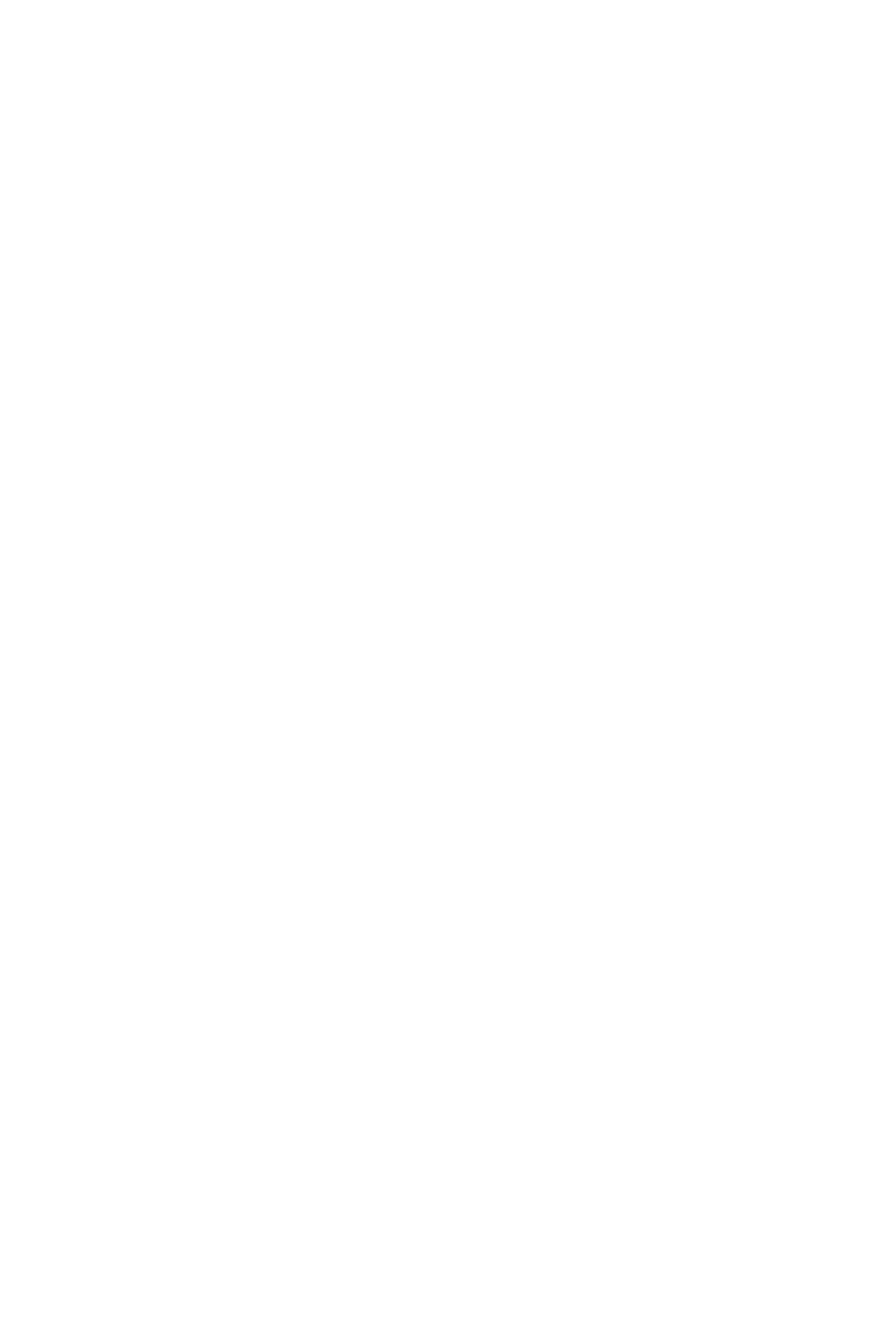
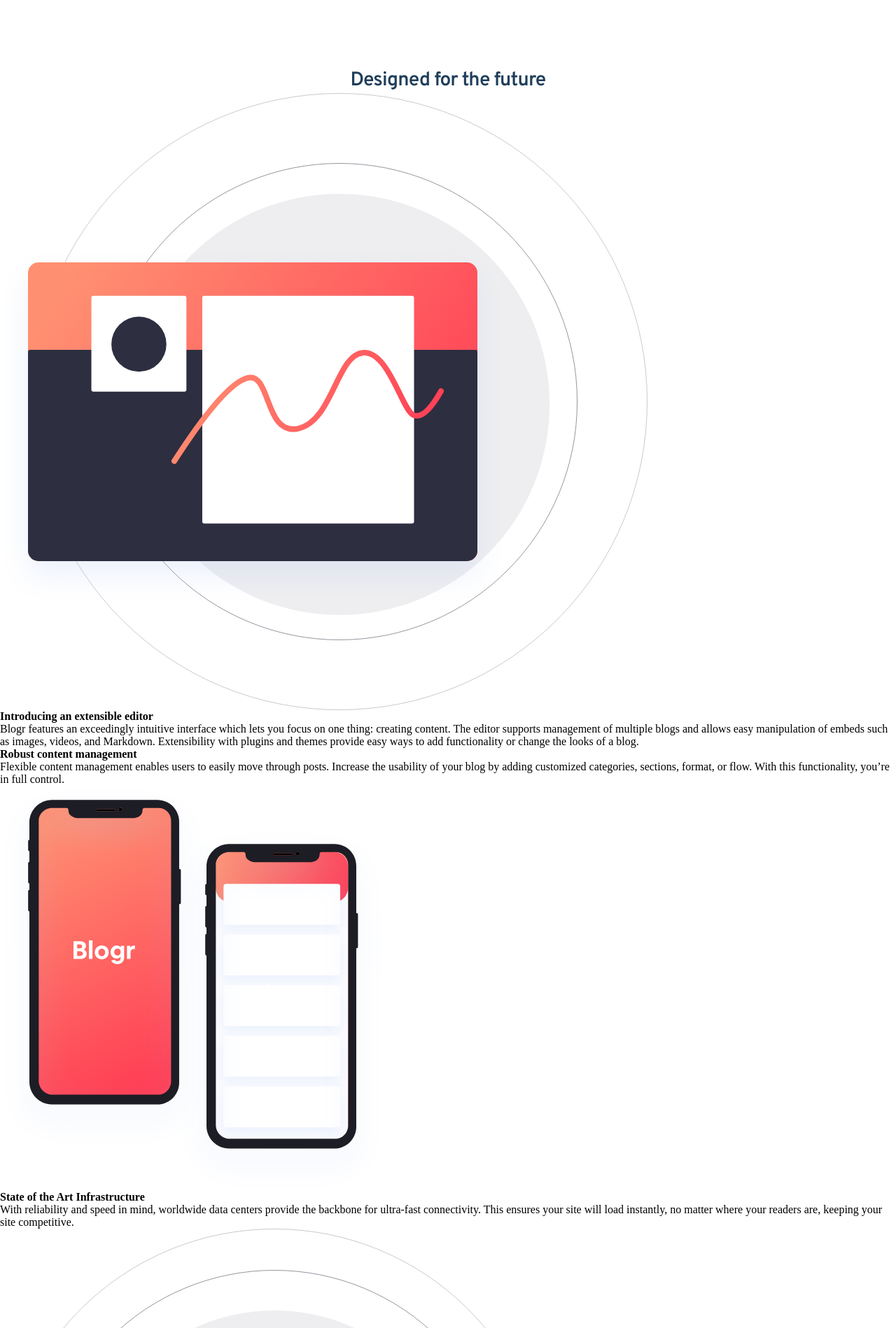
Before and after one commit to vanderms/blogr-landing-page, a Next.js app: page / in a window 1280 px wide. Shown: the part 602-2500 px from the top of the page at 70% size. Before the commit the page ends 800 px from the top, so only its background shows below. Built offline with nearby package versions, Linux system fonts and the light colour scheme.

Commit message:
create html structure for section product

```diff
--- /dev/null
+++ b/components/section-product/section-product.tsx
@@ -0,0 +1,68 @@
+export default function SectionProduct() {
+  return (
+    <section className="nv-section-product" aria-labelledby="section-product-title">
+      <h2 id="section-product-title">Designed for the future</h2>
+      <picture className="picture-editor">
+        <source media="(min-width: 1120px)" srcSet="/images/illustration-editor-desktop.svg" />
+        <img src="/images/illustration-editor-mobile.svg" alt="" className="image-editor" />
+      </picture>
+
+      <article className="article-editor">
+        <h3 className="title">Introducing an extensible editor</h3>
+        <p className="text">
+          Blogr features an exceedingly intuitive interface which lets you focus on one thing:
+          creating content. The editor supports management of multiple blogs and allows easy
+          manipulation of embeds such as images, videos, and Markdown. Extensibility with
+          plugins and themes provide easy ways to add functionality or change the looks of a
+          blog.
+        </p>
+      </article>
+
+      <article className="article-content-management">
+        <h3 className="title">Robust content management</h3>
+        <p className="text">
+          Flexible content management enables users to easily move through posts. Increase the
+          usability of your blog by adding customized categories, sections, format, or flow.
+          With this functionality, you’re in full control.
+        </p>
+      </article>
+
+      <div className="image-phones-container">
+        <img src="/images/illustration-phones.svg" alt="" className="image-phones" />
+      </div>
+
+      <article className="article-infrastructure">
+        <h3 className="title">State of the Art Infrastructure</h3>
+        <p className="text">
+          With reliability and speed in mind, worldwide data centers provide the backbone for
+          ultra-fast connectivity. This ensures your site will load instantly, no matter where
+          your readers are, keeping your site competitive.
+        </p>
+      </article>
+
+      <picture className="picture-laptop">
+        <source media="(min-width: 1120px)" srcSet="/images/illustration-laptop-desktop.svg" />
+        <img src="/images/illustration-laptop-mobile.svg" alt="" className="image-laptop" />
+      </picture>
+
+      <article className="article-open-source">
+        <h3 className="title">Free, open, simple</h3>
+        <p className="text">
+          Blogr is a free and open source application backed by a large community of helpful
+          developers. It supports features such as code syntax highlighting, RSS feeds, social
+          media integration, third-party commenting tools, and works seamlessly with Google
+          Analytics. The architecture is clean and is relatively easy to learn.
+        </p>
+      </article>
+
+      <article className="article-tooling">
+        <h3 className="title">Powerful tooling</h3>
+        <p className="text">
+          Batteries included. We built a simple and straightforward CLI tool that makes
+          customization and deployment a breeze, but capable of producing even the most
+          complicated sites.
+        </p>
+      </article>
+    </section>
+  );
+}
--- a/pages/index.tsx
+++ b/pages/index.tsx
@@ -2,6 +2,7 @@
 import Head from 'next/head';
 import Navbar from '../components/navbar/navbar';
 import SectionHero from '../components/section-hero/section-hero';
+import SectionProduct from '../components/section-product/section-product';
 
 const Home: NextPage = () => {
   return (
@@ -18,6 +19,7 @@
      <Navbar/>
      <main>
      <SectionHero/>
+    <SectionProduct/>
      </main>
 
     </>
--- a/styles/_section-hero.scss
+++ b/styles/_section-hero.scss
@@ -6,9 +6,11 @@
   flex-direction: column;
   align-items: center;
   padding-top: 108px;
+  height: 512px;
 
   @include media(laptop) {
     padding-top: 119px;
+    height: 493px;
   }
 
   .bg-picture {
--- /dev/null
+++ b/styles/_section-product.scss
@@ -0,0 +1,17 @@
+@use './mixins' as *;
+
+.nv-section-product {
+  padding: 100px 0;
+  display: grid;
+  grid-template-columns: auto;
+
+  #section-product-title {
+    font-family: $overpass;
+    font-weight: 600;
+    font-size: 28px;
+    line-height: 35px;
+    text-align: center;
+    letter-spacing: -0.84px;
+    color: #1f3e5a;
+  }
+}
--- a/styles/index.scss
+++ b/styles/index.scss
@@ -2,3 +2,4 @@
 @use './html';
 @use './navbar';
 @use './section-hero';
+@use './section-product';
```
